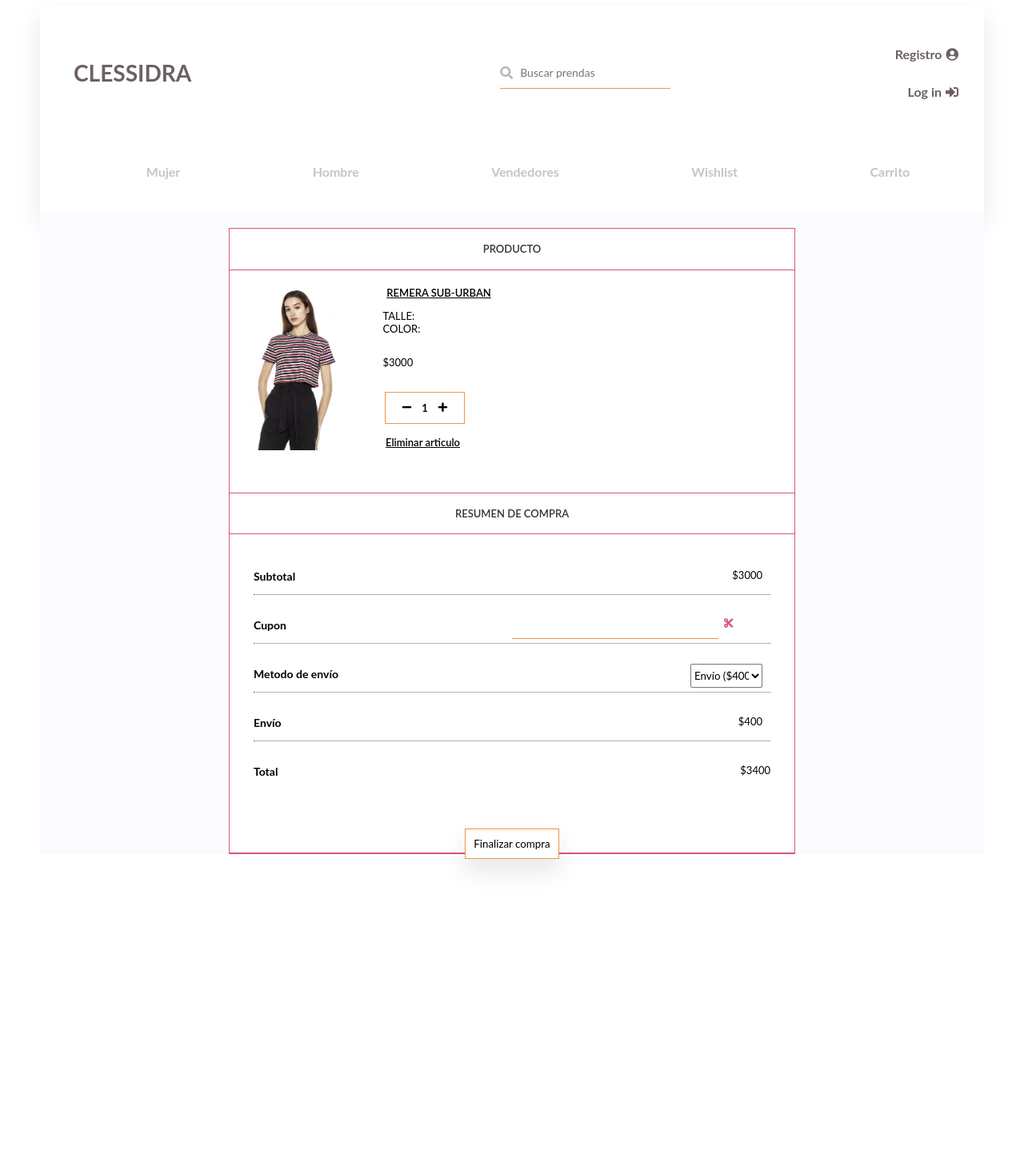
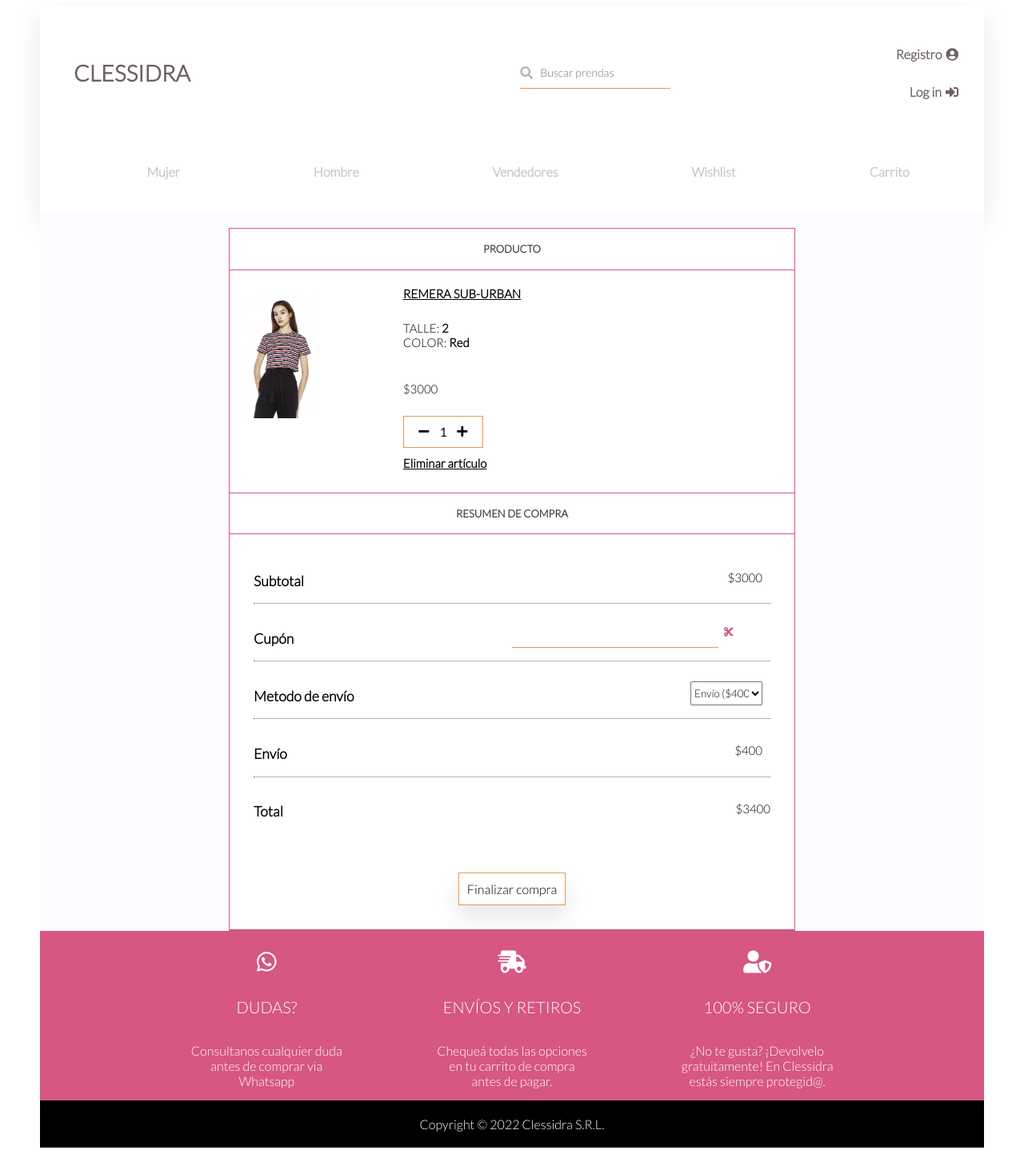
Before and after one commit to Ezerom77/DigitalHouse-G9-Proyecto-Integrador, a Node server app: page /carrito in a window 1280 px wide. Shown: the whole page at 80% size. Before the commit the page ends 1089 px from the top, so only its background shows below. Run offline with Node 20, Linux system fonts and the light colour scheme; some libraries are stand-ins or nearby versions.

Commit message:
Estructura de carrito terminada

```diff
--- a/public/css/carrito.css
+++ b/public/css/carrito.css
@@ -171,13 +171,38 @@ a{
     border: 1px solid #d65780;
 
 }
+/*
 .productPix #fotoProductomin{
     height: 30vh ;
     position: relative;
     padding: 15px;
+}*/
+.contenido{
+    width: 100%;
+    display: flex;
 }
-.contenido{
+.contenido .productPix{
+    width: 50%;
+}
+.contenido .productPix #fotoProductomin{
+    width: 80%;
+    max-height: 250px;
+}
+.contenido .descripcion{
+    width: 50%;
     display: flex;
+    flex-wrap: wrap;
+    flex-direction: column;
+}
+.descripcion div{
+    width: 100%;
+    align-content: flex-start;
+    padding: 5px;
+}
+.descripcion .productName{
+    font-weight: 600;
+    text-decoration: underline ;
+    color: black;
 }
 
 input[type="text"] {
@@ -211,35 +236,16 @@ input[type="text"] {
     border-bottom: 1px solid #d65780;
 
 }
-.descripcion{
-    font-size: 13px;
-    font-weight: 400;
-    display: flex;
-    flex-direction: column;
-    justify-content: center;
-    align-items: center;
-    position: relative;
-    margin-left: 20px;
-    padding-left: 15px;
+.detalles{
+    list-style: none;
+    padding-inline-start: 0;
 
 
-}
-.descripcion #nombreProducto{
-    font-weight: 600;
-    display: block;
-    text-decoration: underline ;
-    color: black;
-    width: 100%;
-}
-.detalles{
-    list-style: none;
-    text-indent: -90px;
 }
 #eliminar{
     vertical-align: bottom;
     padding-top: 15px;
     text-align: left;
-    text-indent: -40px;
     text-decoration: underline;
     font-weight: 600;
 }
@@ -252,31 +258,17 @@ input[type="text"] {
     align-items: center;
     gap: 13px;
     font-weight: 700;
-    margin-left: -35px;
-
-}
-#precio{
-    text-indent: -70px;
 }
 
 .resumenDeCompra{
     width: 100%;
-    height: 50vh;
     position: relative;
     padding: 15px;
     border-top: 1px solid #d65780;
     border-bottom: 1px solid #d65780;
 
 }
-.resumenDeCompra h3{
-    font-size: 14px;
-}
-.resumenDeCompra h4{
-    font-size: 12px;
-}
-.resumenDeCompra p{
-    font-size: 13px;
-}
+
 .subtotal{
     display: flex;
     justify-content: space-between;
@@ -349,6 +341,7 @@ input[type="text"] {
 }
 .final button a{
     text-decoration: none;
+    font-size: 14px;
 }
 .resumenDeCompra div{
     margin: 15px;
@@ -357,14 +350,71 @@ input[type="text"] {
 }
 
 /*Footer*/
-footer{
-    height: 5vh;
+  footer{
+    display: flex;
+    flex-flow: row wrap;
+    align-items: stretch;
+    background-color:#d65780;
     text-align: center;
-}
-.copyright__body{
-    vertical-align: bottom;
-    opacity: 0.7;
-}
+    padding-bottom: 0;
+    justify-items: flex-end;
+    height:max-content;
+
+  }
+
+  .main-footer{
+    display: flex;
+    flex-flow: row wrap;
+    align-items: flex-end;
+    margin:auto;
+    gap: 20px;
+    max-width: 900px;
+  }
+
+  .fter{
+    display: block;
+    text-align: center;
+    padding:15px;
+    gap: 5px;
+    max-width: 25%;
+    margin-top: 10px;
+    margin-left: auto;
+    margin-right: auto;
+    min-width: 200px;
+  }
+
+
+  .fter h2{
+    font-size: 20px;
+    font-weight: 500;
+    color: #fff;
+    height: 2em;
+
+  }
+
+  .fter article{
+    font-size: 16px;
+    font-weight: 300;
+    color: #fff;
+    height: max-content;
+
+  }
+
+  .fter i{
+    color: #fff;
+    font-size: 28px;
+    height: 1.5em;
+  }
+
+  .bottom-footer{
+    text-align: center;
+    width: 100%;
+    color: #fff;
+    padding-top: 20px;
+    padding-bottom: 20px;
+    background-color: #000000;
+    margin-bottom: auto;
+  }
 
 
 
@@ -411,6 +461,18 @@ footer{
     .burger-menu {
         display: none;
     }
+    .contenido .descripcion{
+        width: 70%;
+        font-size: 15px;
+    }
+    .contenido .productPix{
+        width: 30%;
+
+    }
+    .contenido .productPix #fotoProductomin{
+        width: 100%;
+        padding: 15px;
+    }
 
 
 
@@ -440,5 +502,89 @@ footer{
             margin-top: 20px;
             width: 60%;
         }
+        .contenido .descripcion{
+            font-size: 15px;
+            margin-top: 15px;
+        }
+        .resumenDeCompra{
+            font-size: 15px;
+            font-weight: 500;
+        }
+        .contenido .productPix #fotoProductomin{
+            width: 60%;
+            padding: 15px;
+            margin-top: 15px;
+        }
+        .contenido .descripcion .removeA #eliminar{
+            margin-top: 10px;
+        }
+        .final button a {
+            font-size: 16px;
+        }
+        footer{
+            display: flex;
+            flex-flow: row wrap;
+            align-items: stretch;
+            background-color:#d65780;
+            text-align: center;
+            padding-bottom: 0;
+            justify-items: flex-end;
+            height:max-content;
+
+          }
+
+          .main-footer{
+            display: flex;
+            flex-flow: row wrap;
+            align-items: flex-end;
+            margin:auto;
+            gap: 20px;
+            max-width: 900px;
+          }
+
+          .fter{
+            display: block;
+            text-align: center;
+            padding:15px;
+            gap: 5px;
+            max-width: 25%;
+            margin-top: 10px;
+            margin-left: auto;
+            margin-right: auto;
+            min-width: 200px;
+          }
+
+
+          .fter h2{
+            font-size: 20px;
+            font-weight: 500;
+            color: #fff;
+            height: 2em;
+
+          }
+
+          .fter article{
+            font-size: 16px;
+            font-weight: 300;
+            color: #fff;
+            height: max-content;
+
+          }
+
+          .fter i{
+            color: #fff;
+            font-size: 28px;
+            height: 1.5em;
+          }
+
+          .bottom-footer{
+            text-align: center;
+            width: 100%;
+            color: #fff;
+            padding-top: 20px;
+            padding-bottom: 20px;
+            background-color: #000000;
+            margin-bottom: auto;
+          }
 
 }
--- a/views/carrito.html
+++ b/views/carrito.html
@@ -5,6 +5,7 @@
     <meta http-equiv="X-UA-Compatible" content="IE=edge">
     <meta name="viewport" content="width=device-width, initial-scale=1.0">
     <title> Carrito </title>
+    <link href="https://fonts.googleapis.com/css2?family=Lato:wght@300&display=swap" rel="stylesheet"/>
     <link rel="stylesheet" href="https://pro.fontawesome.com/releases/v5.10.0/css/all.css" integrity="sha384-AYmEC3Yw5cVb3ZcuHtOA93w35dYTsvhLPVnYs9eStHfGJvOvKxVfELGroGkvsg+p" crossorigin="anonymous"/>
     <link  rel="stylesheet" href="css/carrito.css"> </link>
 </head>
@@ -51,27 +52,30 @@
         <section class="shoppingBagManagement">
         <h4 class="subTitle">PRODUCTO</h4>
            <div class="carrito">
-
                <article class="contenido">
                 <span class="productPix"><img src= "\img\remera-carrito.jpg" id="fotoProductomin"></img></span>
                     <div class="descripcion">
+                        <div class="productName">
                         <a href="#"id="nombreProducto">REMERA SUB-URBAN</a>
-
+                    </div>
+                    <div class="details">
                         <ul class="detalles">
-                            <li id="talle"> TALLE: </li>
-                            <li id="color">COLOR: </li>
+                            <li id="talle"> TALLE: <strong>2</strong></li>
+                            <li id="color">COLOR:  <strong>Red</strong></li>
                         </ul>
+                    </div>
+                    <div class="price">
                         <p id="precio">$3000</p>
-
-
-                        <br>
-                        <div class="quantity">
+                    </div>
+                        <div>
+                            <span class="quantity">
                             <i class="fa fa-minus"></i> <span class="qty">1</span>
                             <i class="fa fa-plus"></i>
+                        </span>
                           </div>
-
-                        <a href="#" id="eliminar">Eliminar articulo</a>
-
+                          <div class="removeA">
+                        <a href="#" id="eliminar">Eliminar artículo</a>
+                    </div>
                     </div>
 
                </article>
@@ -85,7 +89,7 @@
                        <p id="finalPrice">$3000</p>
                    </div>
                    <div class="promoCode">
-                       <h3>Cupon</h3>
+                       <h3>Cupón</h3>
                        <br> <span>
                        <input type="text" name="cupon" id="cuponinput"><button type="submit" id="cargarcupon"><i class="fas fa-cut"></i></button>
                     </span>
@@ -115,7 +119,24 @@
         </section>
     </main>
     <footer>
-
+        <div class="main-footer">
+            <section class="fter">
+              <i class="fab fa-whatsapp"></i>
+              <h2>DUDAS?</h2>
+              <article>Consultanos cualquier duda antes de comprar via Whatsapp</article>
+            </section>
+            <section class="fter">
+              <i class="fas fa-shipping-fast"></i>
+              <h2>ENVÍOS Y RETIROS</h2>
+              <article>Chequeá todas las opciones en tu carrito de compra antes de pagar.</article>
+            </section>
+            <section class="fter">
+              <i class="fas fa-user-shield"></i>
+              <h2>100% SEGURO</h2>
+              <article>¿No te gusta? ¡Devolvelo gratuitamente! En Clessidra estás siempre protegid@.</article>
+            </section>
+          </div>
+          <div class="bottom-footer">Copyright © 2022 Clessidra S.R.L.</div>
     </footer>
 </body>
 </html>
```
Also changed, not shown: public/css/loginstyles.css (line endings or trailing spaces).
